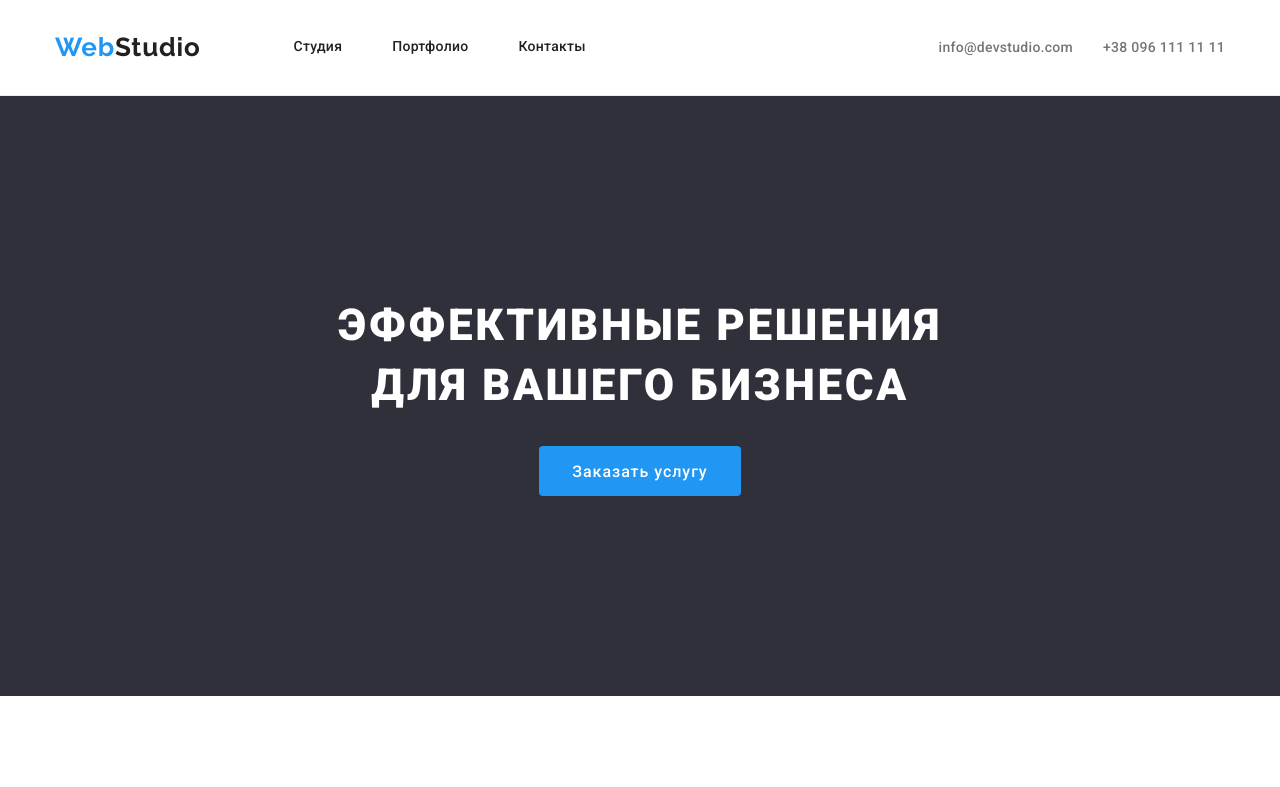
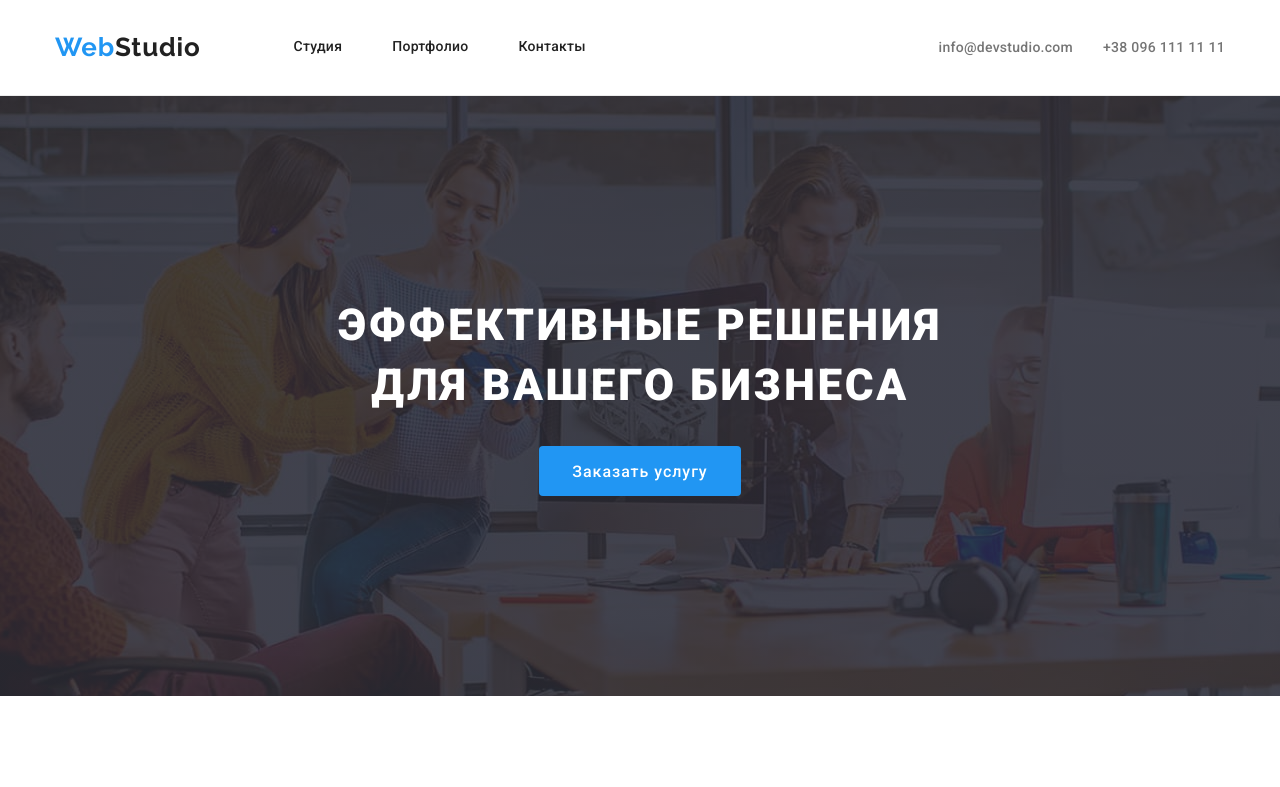
Before and after one commit to AlinaLeonova/goit-markup-hw-04, a plain HTML site: page index.html in a window 1280 px wide. Shown: the top 787 px of the page. Drawn offline with nearby package versions, Linux system fonts and the light colour scheme.

Commit message:
доделывает hero

```diff
--- a/css/styles.css
+++ b/css/styles.css
@@ -153,6 +153,7 @@ address {
 /* HEADER END */
 
 /* --- SECTION --- */
+
 .section {
   max-width: 1600px;
   margin-left: auto;
@@ -208,7 +209,13 @@ address {
   text-align: center;
   justify-content: center;
   height: 600px;
-  background-color: var(--background-color);
+  background-image: linear-gradient(to right, rgba(47, 48, 58, 0.8), rgba(47, 48, 58, 0.8)), url(../images/hero-img.jpg);
+  background-repeat: no-repeat;
+  background-position: center;
+  background-size: cover;
+  max-width: 1600px;
+  margin-right: auto;
+  margin-left: auto;
 }
 
 .hero-content {
--- a/index.html
+++ b/index.html
@@ -34,7 +34,7 @@
       </div>
     </header>
     <main>
-      <section class="section hero">
+      <section class="hero">
         <div class="hero-content">
           <h1 class="title hero-title">Эффективные решения для вашего бизнеса</h1>
           <button type="button" class="modal-button button-text">Заказать услугу</button>
```
